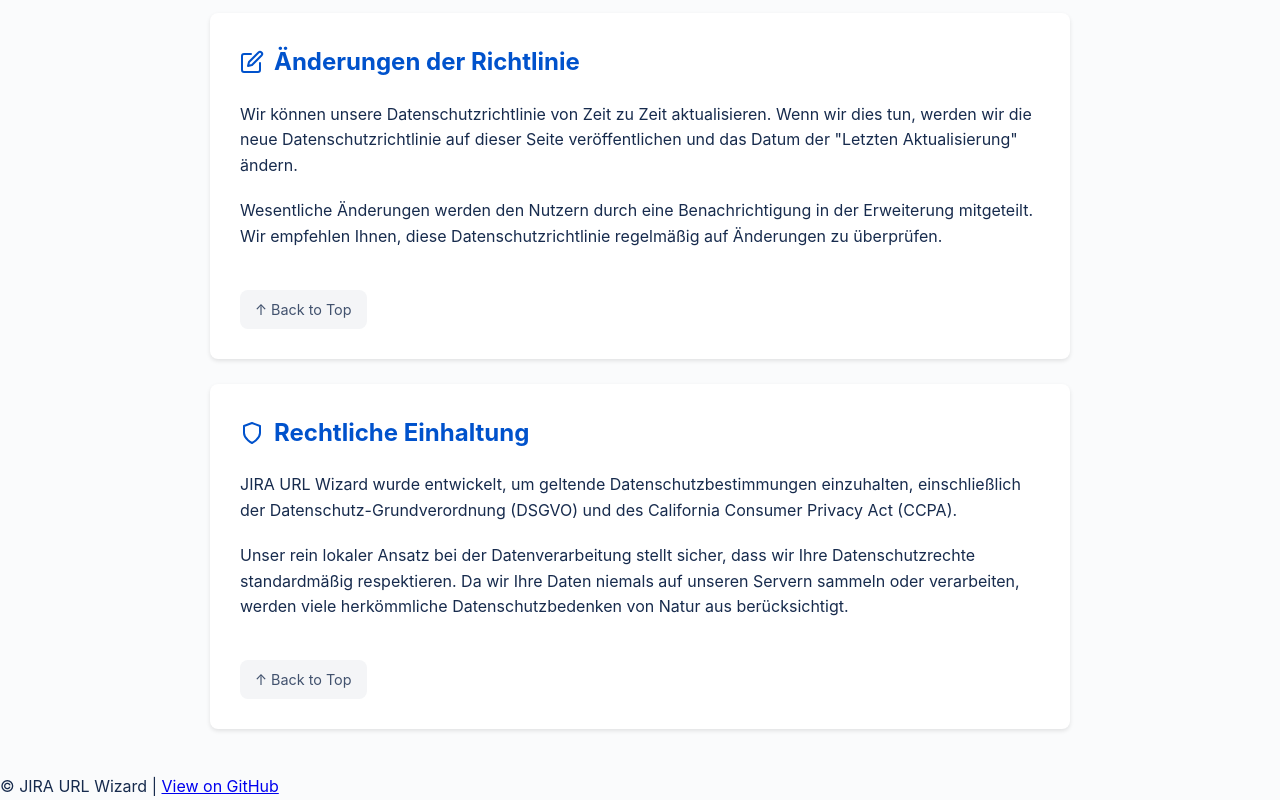
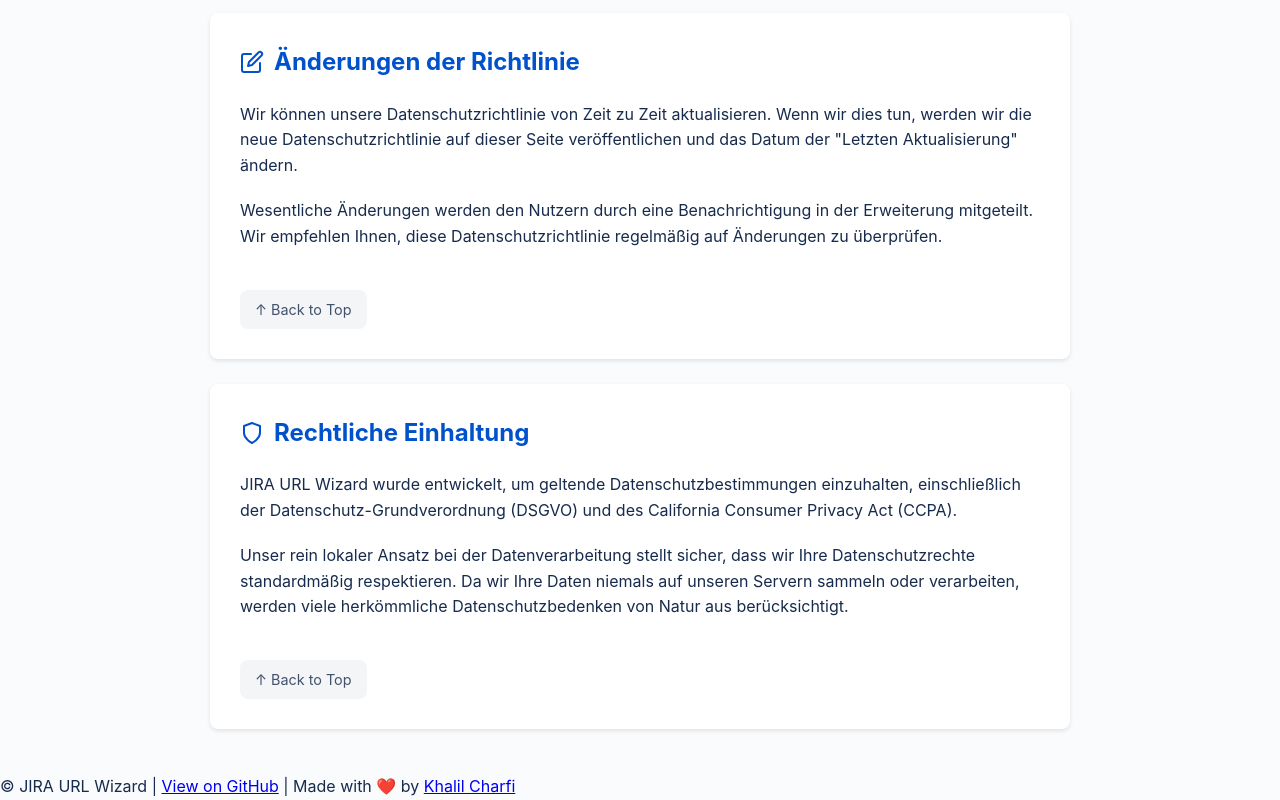
Before and after one commit to khalilcharfi/JIRA-URL-Wizard, a plain HTML site: page index.html in a window 1280 px wide. Shown: the part 5358-6158 px from the top of the page. Drawn offline with Linux system fonts and the light colour scheme.

Commit message:
Update author attribution in README.md and index.html

```diff
--- a/index.html
+++ b/index.html
@@ -1198,7 +1198,7 @@
     </div>
 
     <footer>
-        <span data-i18n="footer.copyright">&copy; <span id="copyright-year"></span> JIRA URL Wizard</span> | <a href="https://github.com/khalilcharfi/JIRA-URL-Wizard" target="_blank" data-i18n="footer.github">View on GitHub</a>
+        <span data-i18n="footer.copyright">&copy; <span id="copyright-year"></span> JIRA URL Wizard</span> | <a href="https://github.com/khalilcharfi/JIRA-URL-Wizard" target="_blank" data-i18n="footer.github">View on GitHub</a> | Made with ❤️ by <a href="https://github.com/khalilcharfi" target="_blank">Khalil Charfi</a>
     </footer>
 
     <script>
```
Also changed, not shown: README.md.
